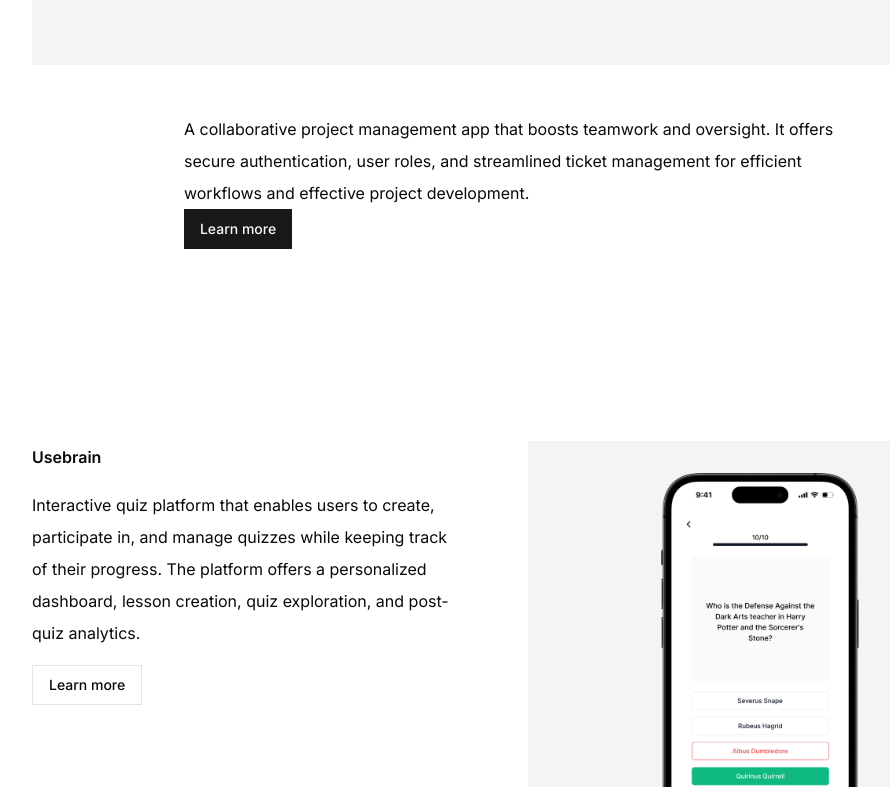
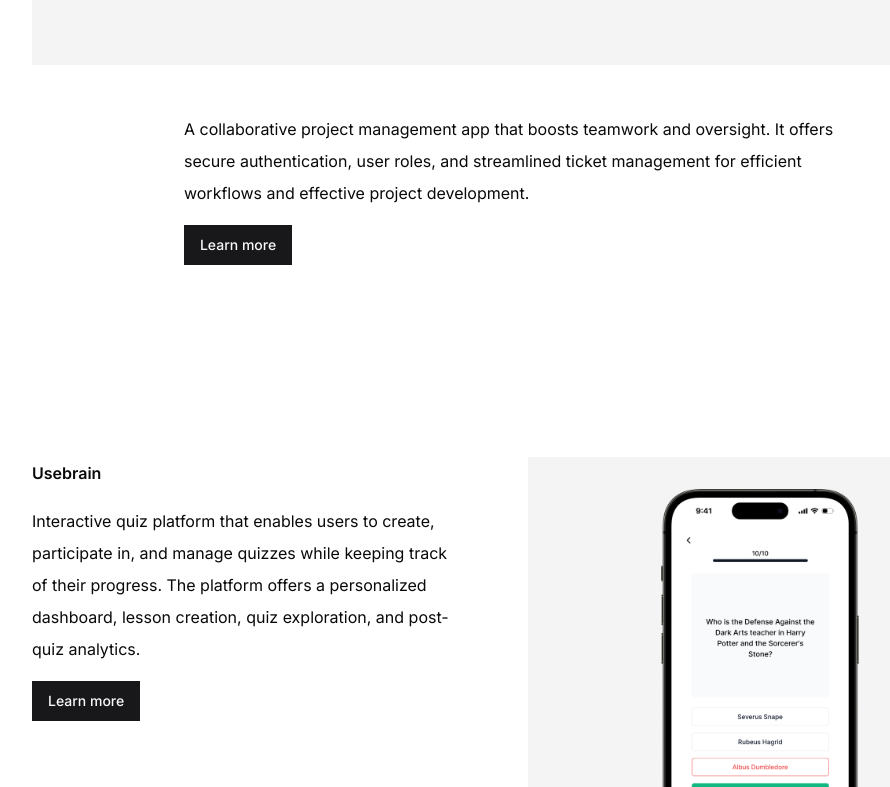
Before and after one commit to codewithbersh/brucesalcedo.com-v-0, a Next.js app in the folder frontend/: page / in a window 1280 px wide. Shown: the part 1253-2040 px from the top of the page, without its empty margins (128-1018 px from the left). Built offline with nearby package versions, Linux system fonts and the light colour scheme.

Commit message:
Update projects-list.tsx

```diff
--- a/frontend/components/projects-list.tsx
+++ b/frontend/components/projects-list.tsx
@@ -29,7 +29,9 @@ const ProjectsList = ({ projects }: Props) => {
               <div className="col-span-full md:col-span-6 space-y-4">
                 <h1 className="font-semibold">{project.title}</h1>
                 <p className="max-w-prose md:pr-8">{project.description}</p>
-                <Button variant="outline">Learn more</Button>
+                <Link href={`/projects/${project.href}`} passHref>
+                  <Button className="mt-4">Learn more</Button>
+                </Link>
               </div>
               <Link
                 className="col-span-full md:col-span-6"
@@ -73,7 +75,7 @@ const ProjectsList = ({ projects }: Props) => {
                   />
                 </div>
               </Link>
-              <div className="max-w-fit mx-auto space-y-4 mt-8">
+              <div className="max-w-fit mx-auto flex flex-col mt-8 gap-4">
                 <p className="max-w-prose">{project.description}</p>
                 <Link href={`/projects/${project.href}`} passHref>
                   <Button>Learn more</Button>
```
